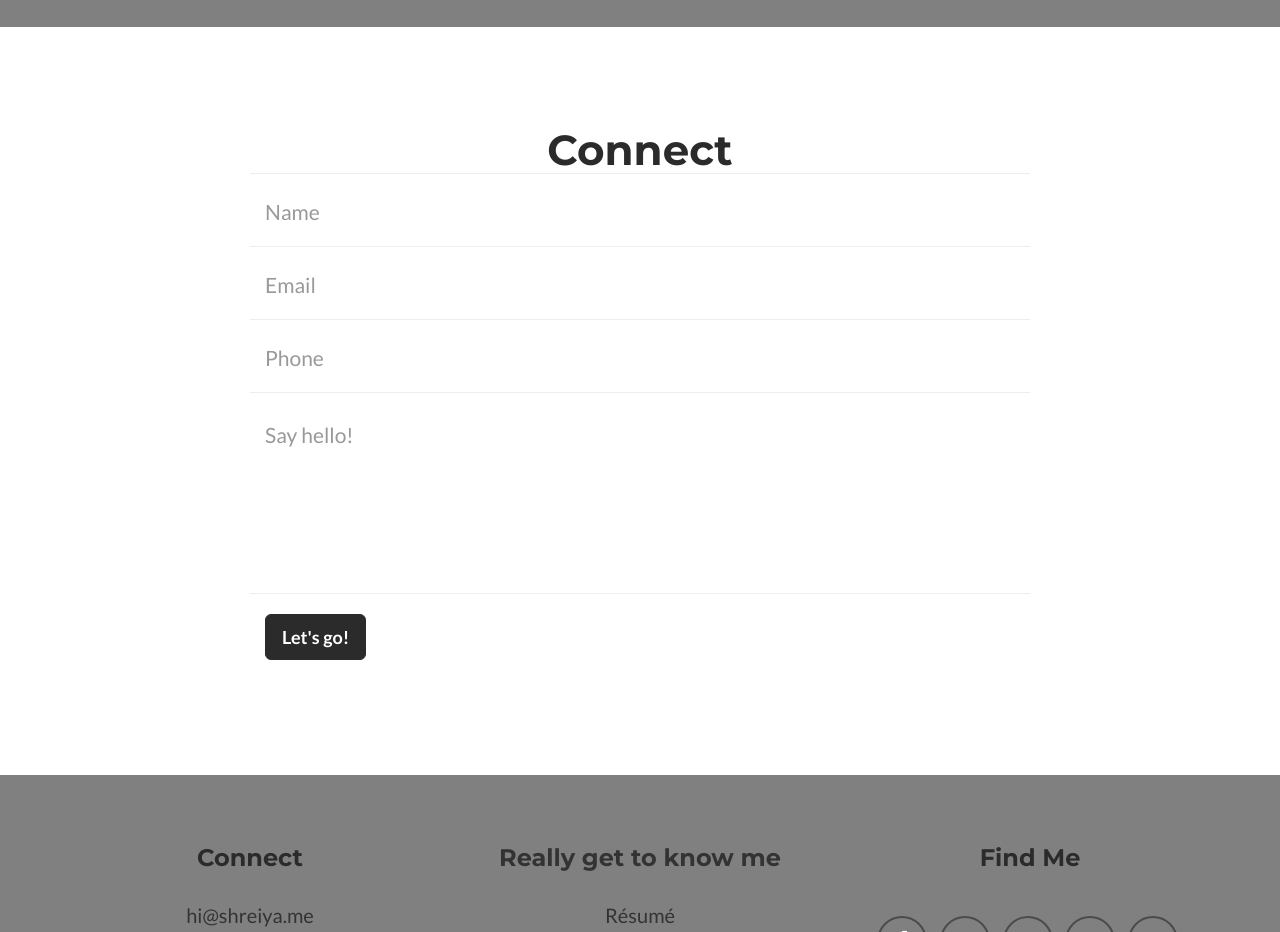
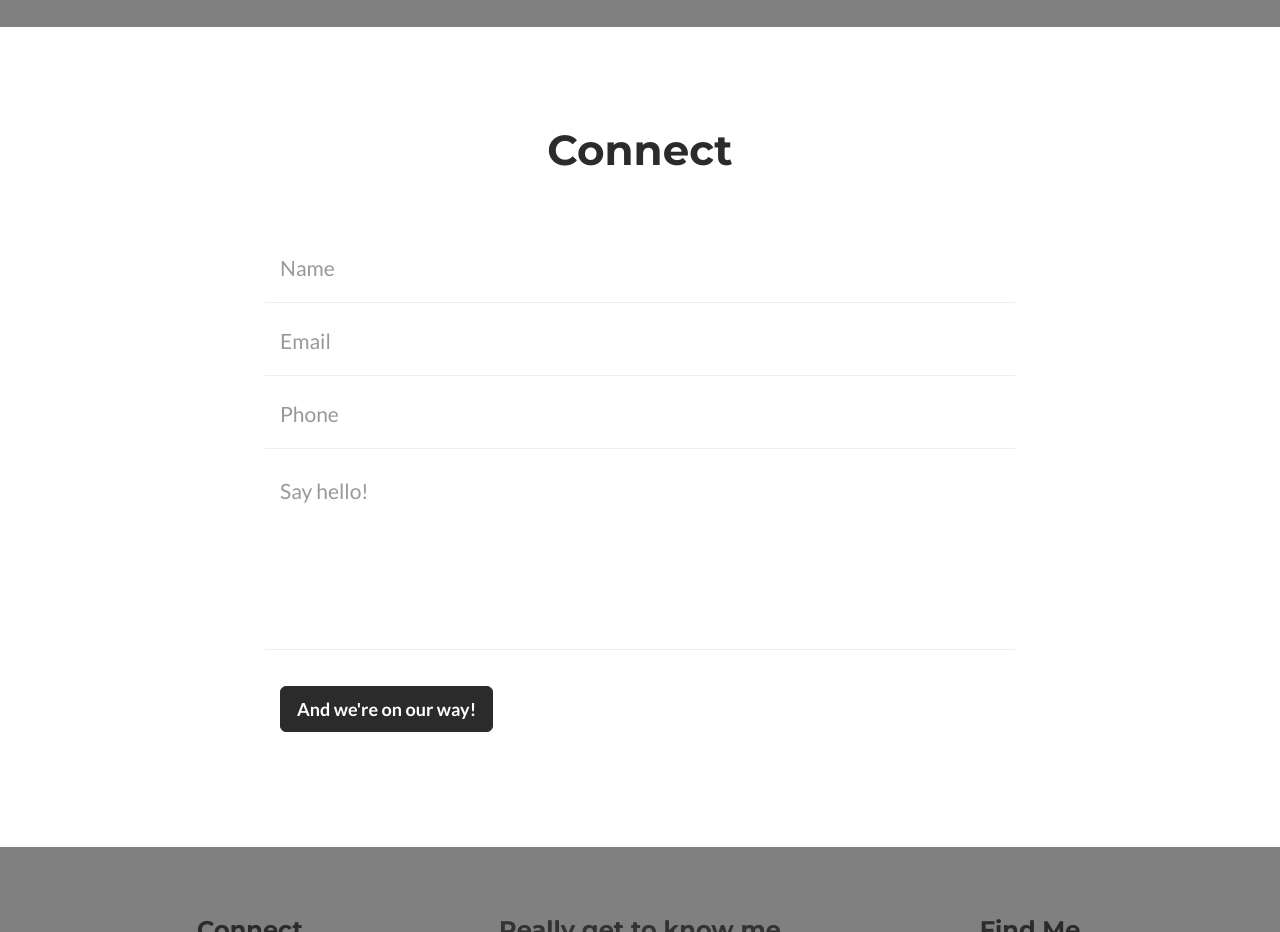
Before and after one commit to Shreiya/home, a website: page index.html in a window 1280 px wide. Shown: the part 2500-3432 px from the top of the page. Drawn offline with nearby package versions, Linux system fonts and the light colour scheme; some packages are replaced by stand-ins of ours.

Commit message:
changed form

```diff
--- a/css/index.css
+++ b/css/index.css
@@ -380,7 +380,7 @@ grayscale:hover {
   opacity: 1;
 }
 .floating-label-form-group-with-focus label {
-  color: #18BC9C;
+  color: #333;
 }
 form .row:first-child .floating-label-form-group {
   border-top: 1px solid #eeeeee;
--- a/index.html
+++ b/index.html
@@ -199,7 +199,7 @@
         <div class="container">
             <div class="row">
                 <div class="col-lg-12 text-center">
-                    <h2>Connect</h2>
+                    <h2 style="padding-bottom:5%;">Connect</h2>
 
                 </div>
             </div>
@@ -210,28 +210,28 @@
                     <form action="https://formspree.io/hi@shreiya.me" method="POST" return="false" name="_next" value="http://shreiya.me" onsubmit="alert("Will get back to you asap!");">
                     <!-- <form name="sentMessage" id="contactForm" novalidate> -->
 
-                        <div class="row control-group">
+                        <div class="control-group">
                             <div class="form-group col-xs-12 floating-label-form-group controls">
                                 <label>Name</label>
                                 <input type="text" name="name" class="form-control" placeholder="Name" id="name" required data-validation-required-message="Please enter your name.">
                                 <p class="help-block text-danger"></p>
                             </div>
                         </div>
-                        <div class="row control-group">
+                        <div class="control-group">
                             <div class="form-group col-xs-12 floating-label-form-group controls">
                                 <label>Email</label>
                                 <input type="email" name="_replyto" class="form-control" placeholder="Email" id="email" required data-validation-required-message="Please enter your email address.">
                                 <p class="help-block text-danger"></p>
                             </div>
                         </div>
-                        <div class="row control-group">
+                        <div class="control-group">
                             <div class="form-group col-xs-12 floating-label-form-group controls">
                                 <label>Phone</label>
                                 <input type="tel" class="form-control" placeholder="Phone" id="phone" required data-validation-required-message="Please enter your phone number.">
                                 <p class="help-block text-danger"></p>
                             </div>
                         </div>
-                        <div class="row control-group">
+                        <div class="control-group">
                             <div class="form-group col-xs-12 floating-label-form-group controls">
                                 <label>Say something?</label>
                                 <textarea rows="5" class="form-control" placeholder="Say hello!" id="message" required data-validation-required-message="Please enter a message."></textarea>
@@ -240,9 +240,9 @@
                         </div>
                         <br>
                         <div id="success"></div>
-                        <div class="row">
+
                             <div class="form-group col-xs-12">
-                                <button type="submit" class="btn btn-success btn-lg">Let's go!</input>
+                                <button type="submit" class="btn btn-success btn-lg" style="margin-top:5%;">And we're on our way!</input>
                                 <input type="hidden" name="_next" value="http://shreiya.me#contact" />
 
                             </div>
```
